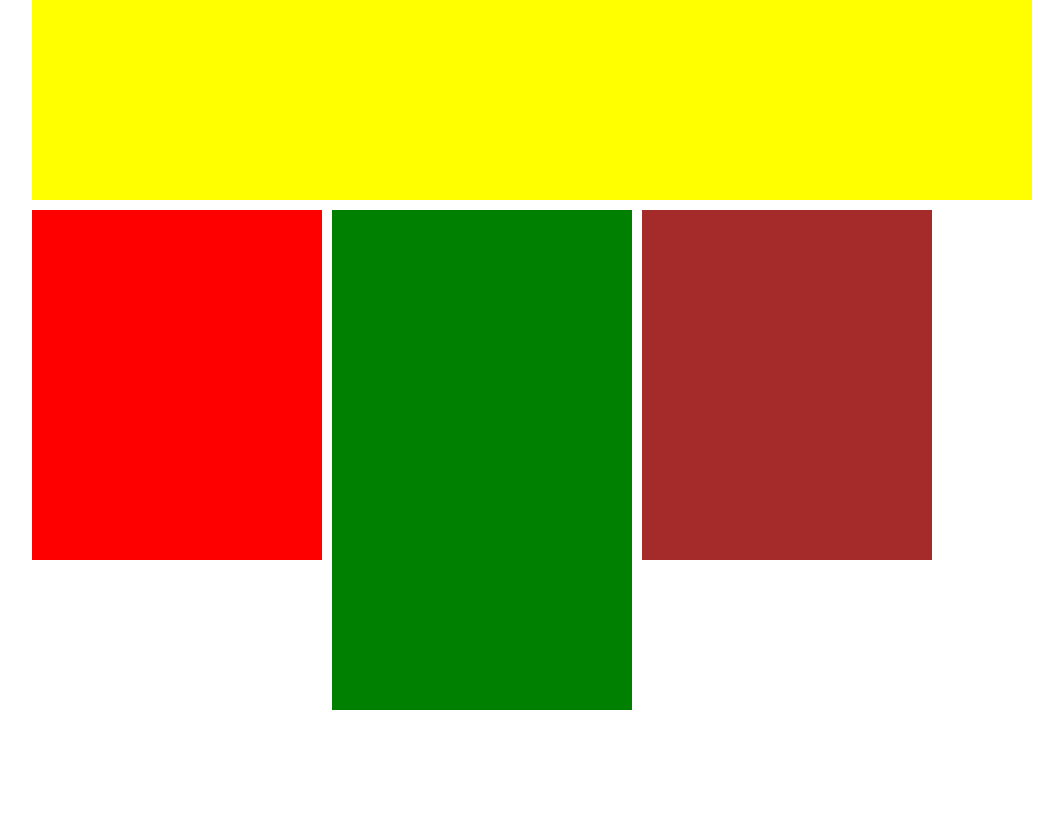
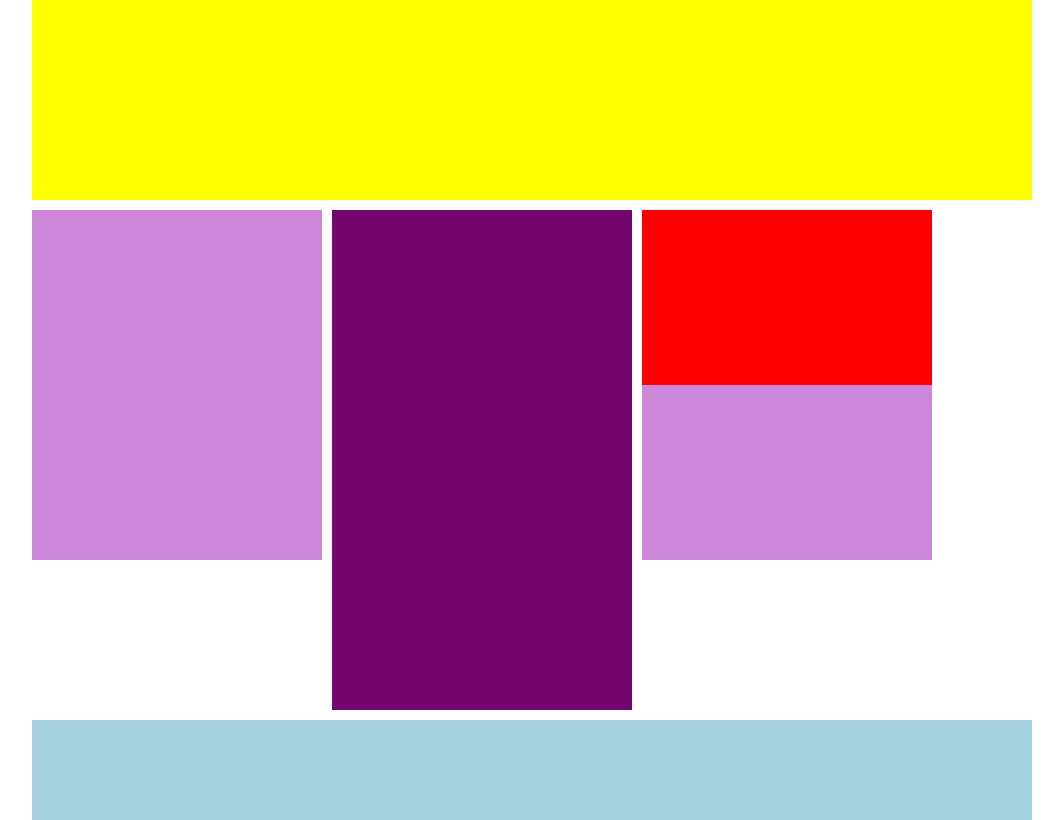
Before and after one commit to valeriodeprosperi/htmlcss-struttura-wp, a plain HTML site: page index.html in a window 1280 px wide. Shown: the whole page, without its empty margins (108-1171 px from the left). Drawn offline with Linux system fonts and the light colour scheme.

Commit message:
divisione box

```diff
--- a/index.html
+++ b/index.html
@@ -20,9 +20,13 @@
 
         </section>
         <aside class="box3">
+          <div class="box3margin">
+
+          </div>
 
         </aside>
       </main>
+      <footer></footer>
     </div>
   </body>
 </html>
--- a/style.css
+++ b/style.css
@@ -30,14 +30,14 @@ float: left;
 height:70%;
 width:29%;
 margin-right:1%;
-background-color: red;
+background-color: #CC87DA;
 }
 
 .box2{
   float: left;
   height:100%;
   width:300px;
-  background-color: green;
+  background-color: #730671;
 }
 
 .box3{
@@ -45,5 +45,16 @@ background-color: red;
   height:70%;
   width:29%;
   margin-left:1%;
-  background-color: brown;
+  background-color: #CC87DA;
 }
+.box3margin{
+  height:50%;
+  margin-bottom: 20px;
+  background-color: red;
+}
+
+footer{
+  height: 100px;
+  background-color: #A4D2E1;
+
+}
```
